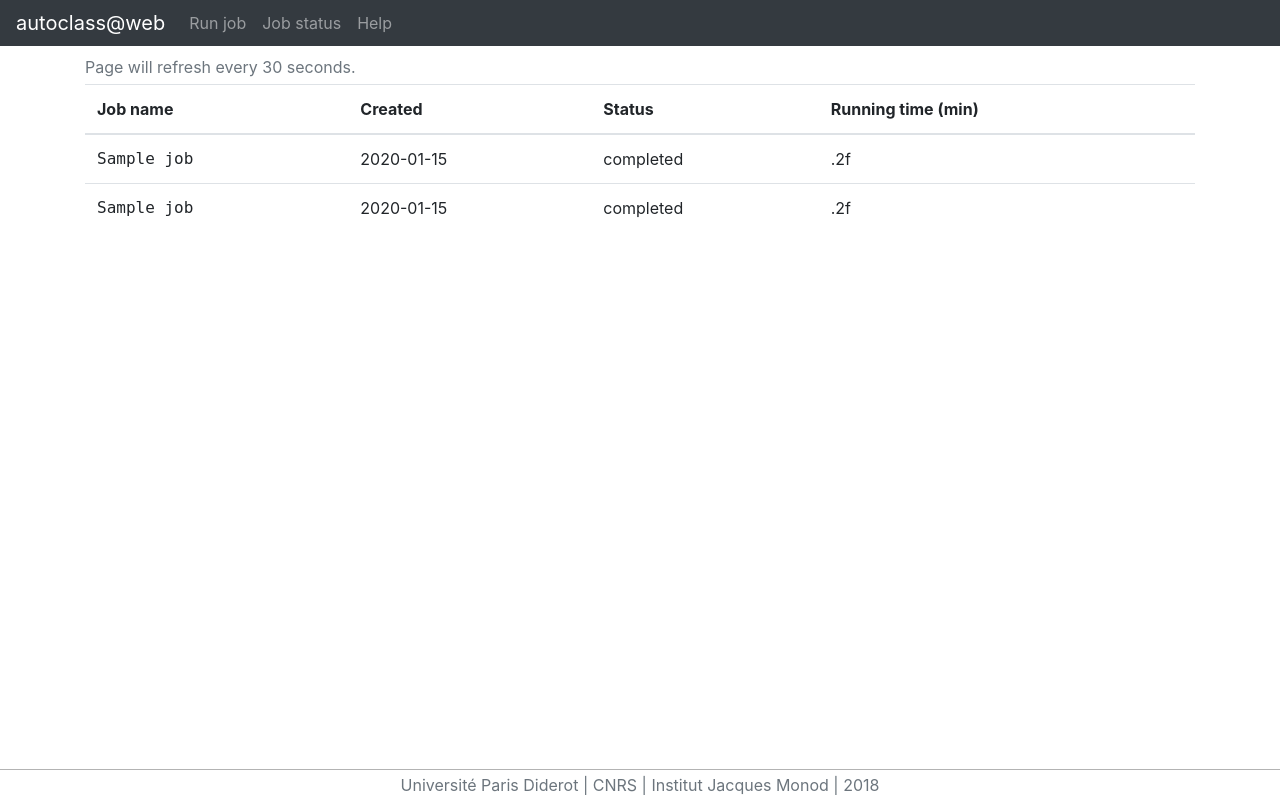
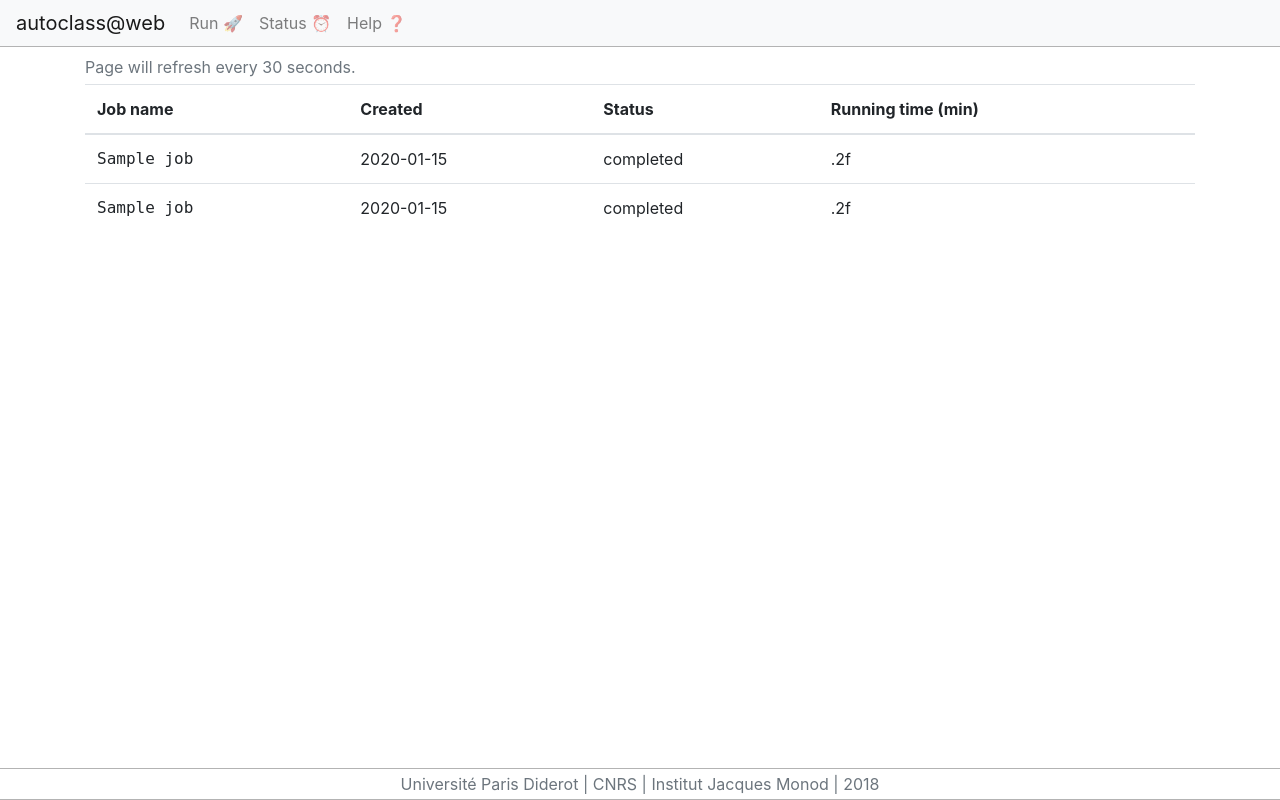
Before and after one commit to pierrepo/autoclassweb, a Flask app: template flaskapp/templates/status.html in a window 1280 px wide. Run offline with Flask 2, Linux system fonts and the light colour scheme; the template is opened without the code that fills it: most values are stand-ins (such as "Sample title", 1, 10 or a date in 2020); parts of the project's set-up code (start-up, migrations or seed data) failed here and were passed over; some libraries are stand-ins or nearby versions.

Commit message:
Use light nav bar + emoji

```diff
--- a/flaskapp/static/style.css
+++ b/flaskapp/static/style.css
@@ -18,6 +18,7 @@ body > .container {
 .navbar {
     padding-top: 3px;
     padding-bottom: 3px;
+    border-bottom: 1px solid #B3B3B3;
 }
 
 h1 {
@@ -60,9 +61,10 @@ h2 {
     margin-bottom: 5px;
 }
 
- .job-name {
+.job-name {
      font-family: monospace;
  }
+
 footer {
     margin-top: 10px;
     border-top: 1px solid #B3B3B3;
--- a/flaskapp/templates/layout.html
+++ b/flaskapp/templates/layout.html
@@ -15,7 +15,7 @@
 <body>
     <header>
       <!-- Fixed navbar -->
-      <nav class="navbar navbar-expand-md navbar-dark fixed-top bg-dark">
+      <nav class="navbar navbar-expand-md fixed-top navbar-light bg-light">
         <a class="navbar-brand" href="/">autoclass@web</a>
         <button class="navbar-toggler" type="button" data-toggle="collapse" data-target="#navbarCollapse" aria-controls="navbarCollapse" aria-expanded="false" aria-label="Toggle navigation">
           <span class="navbar-toggler-icon"></span>
@@ -23,13 +23,13 @@
         <div class="collapse navbar-collapse" id="navbarCollapse">
           <ul class="navbar-nav mr-auto">
             <li class="nav-item">
-              <a class="nav-link" href="/">Run job</a>
+              <a class="nav-link" href="/">Run 🚀</a>
             </li>
             <li class="nav-item">
-              <a class="nav-link" href="/status">Job status</a>
+              <a class="nav-link" href="/status">Status ⏰</a>
             </li>
             <li class="nav-item">
-              <a class="nav-link" href="/help">Help</a>
+              <a class="nav-link" href="/help">Help ❓</a>
             </li>
           </ul>
         </div>
```
